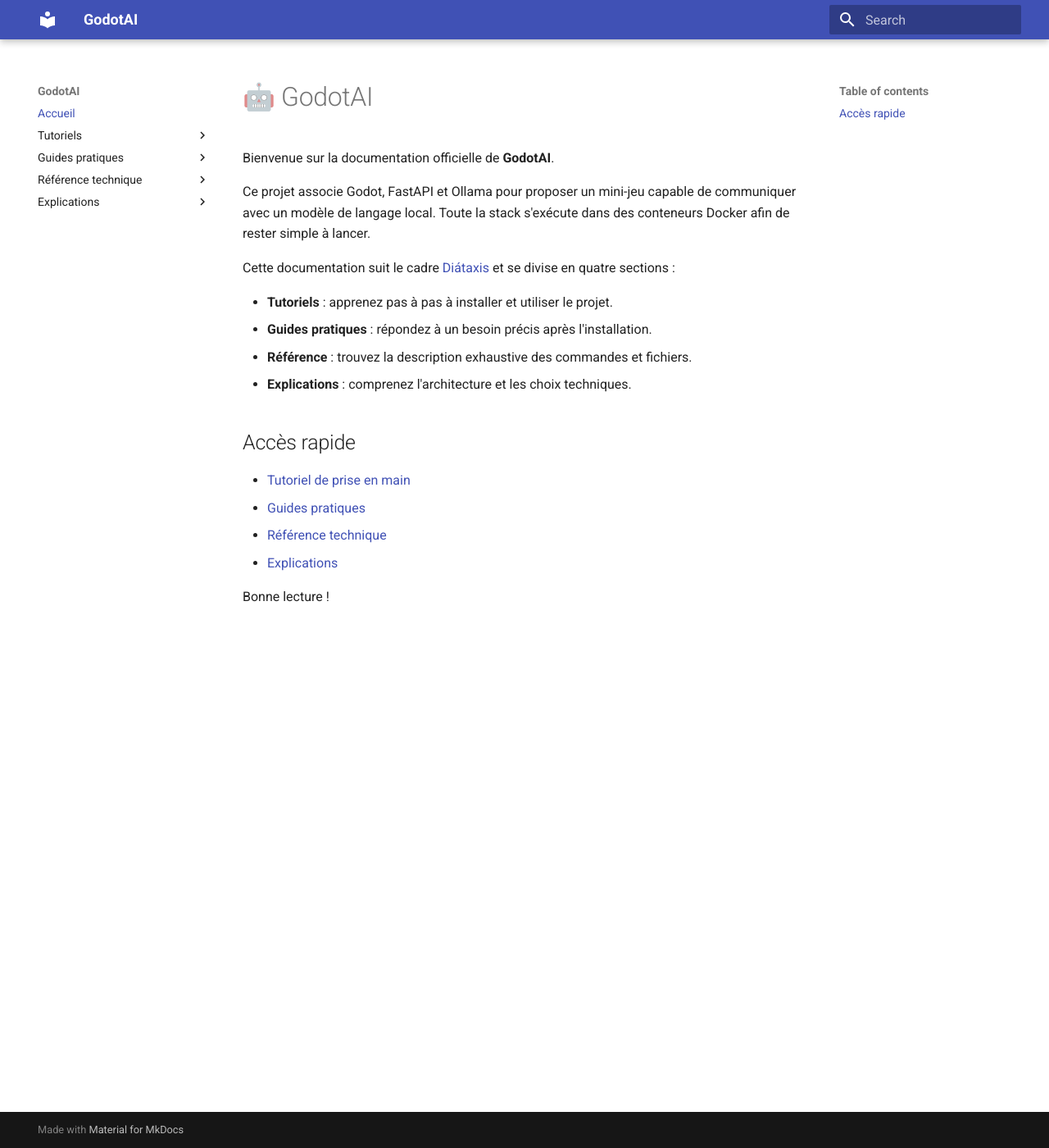
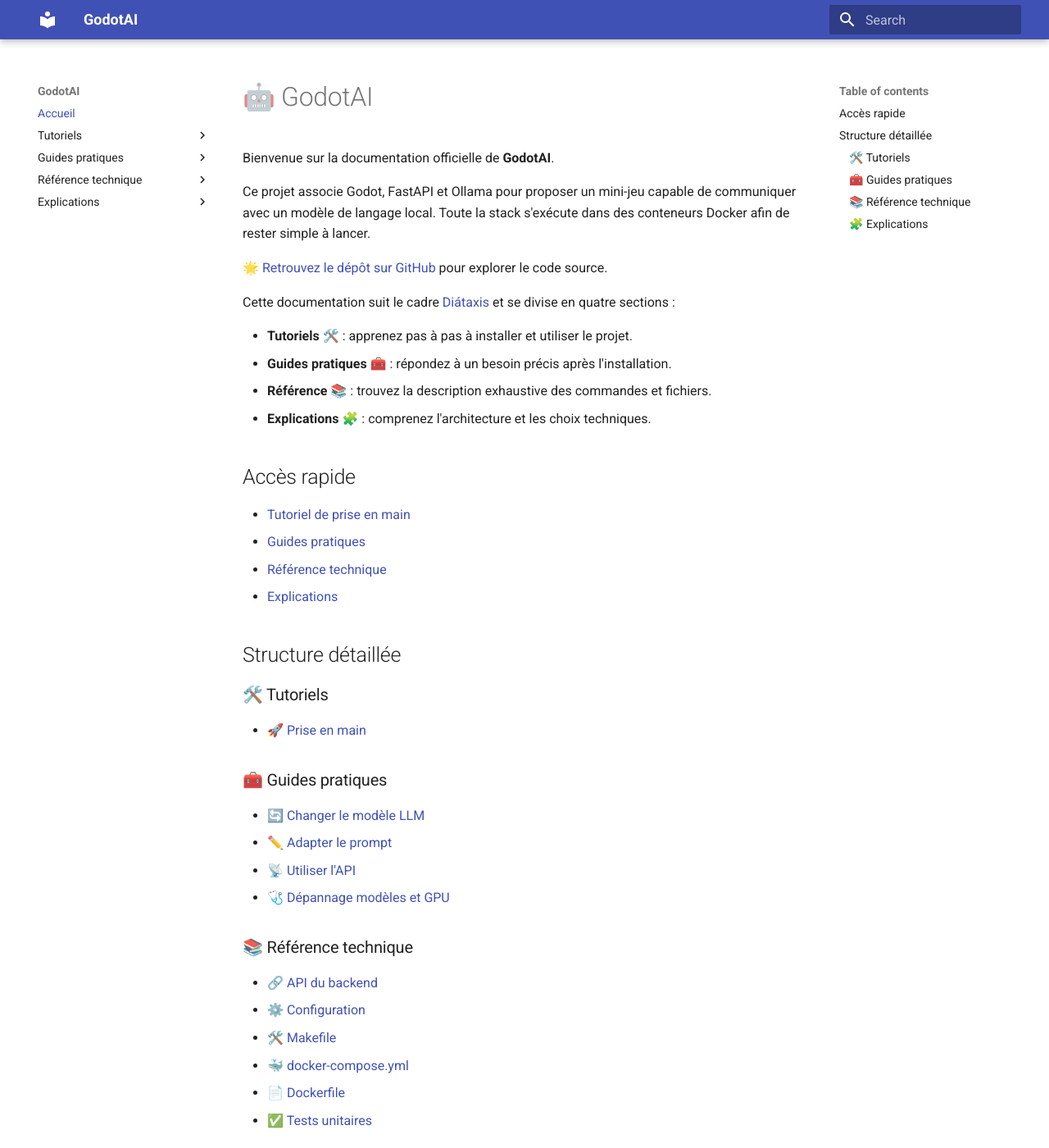
Before and after one commit to EZPK/GodotAI, an MkDocs documentation site: the page built from docs/index.md, in a window 1280 px wide and 1400 px high. Shown: the whole window at 82% size. Built offline with MkDocs 1.6.1 and Material for MkDocs 9.7.7, drawn with Linux system fonts in a browser that asks for light colours; some of the changed text lies outside the part shown.

Commit message:
Update documentation home

```diff
--- a/docs/index.md
+++ b/docs/index.md
@@ -4,12 +4,14 @@
 
 Ce projet associe Godot, FastAPI et Ollama pour proposer un mini-jeu capable de communiquer avec un modèle de langage local. Toute la stack s'exécute dans des conteneurs Docker afin de rester simple à lancer.
 
+🌟 [Retrouvez le dépôt sur GitHub](https://github.com/example/GodotAI) pour explorer le code source.
+
 Cette documentation suit le cadre [Diátaxis](https://diataxis.fr/) et se divise en quatre sections :
 
-- **Tutoriels** : apprenez pas à pas à installer et utiliser le projet.
-- **Guides pratiques** : répondez à un besoin précis après l'installation.
-- **Référence** : trouvez la description exhaustive des commandes et fichiers.
-- **Explications** : comprenez l'architecture et les choix techniques.
+- **Tutoriels** 🛠️ : apprenez pas à pas à installer et utiliser le projet.
+- **Guides pratiques** 🧰 : répondez à un besoin précis après l'installation.
+- **Référence** 📚 : trouvez la description exhaustive des commandes et fichiers.
+- **Explications** 🧩 : comprenez l'architecture et les choix techniques.
 
 ## Accès rapide
 
@@ -18,4 +20,33 @@
 - [Référence technique](reference/index.md)
 - [Explications](explications/architecture.md)
 
+## Structure détaillée
+
+### 🛠️ Tutoriels
+- 🚀 [Prise en main](tutoriels/premiers-pas.md)
+
+### 🧰 Guides pratiques
+- 🔄 [Changer le modèle LLM](guides/changer-modele.md)
+- ✏️ [Adapter le prompt](guides/adapter-prompt.md)
+- 📡 [Utiliser l'API](guides/utiliser-api.md)
+- 🩺 [Dépannage modèles et GPU](guides/depannage-modeles-gpu.md)
+
+### 📚 Référence technique
+- 🔗 [API du backend](reference/api-backend.md)
+- ⚙️ [Configuration](reference/configuration.md)
+- 🛠️ [Makefile](reference/makefile.md)
+- 🐳 [docker-compose.yml](reference/docker-compose-yml.md)
+- 📄 [Dockerfile](reference/dockerfile.md)
+- ✅ [Tests unitaires](reference/tests-unitaires.md)
+
+### 🧩 Explications
+- 🏗️ [Architecture](explications/architecture.md)
+- 💻 [Backend détaillé](explications/backend.md)
+- ⚡ [FastAPI](explications/fastapi.md)
+- 🤖 [Ollama](explications/ollama.md)
+- 🎨 [Stable Diffusion](explications/stable-diffusion.md)
+- 🎮 [Godot](explications/godot.md)
+- 🐋 [Docker Compose](explications/docker-compose.md)
+- 📖 [MkDocs](explications/mkdocs.md)
+
 Bonne lecture !
```
